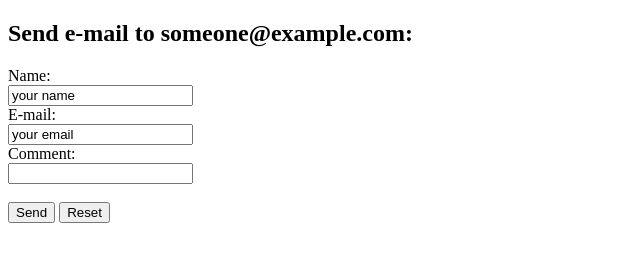
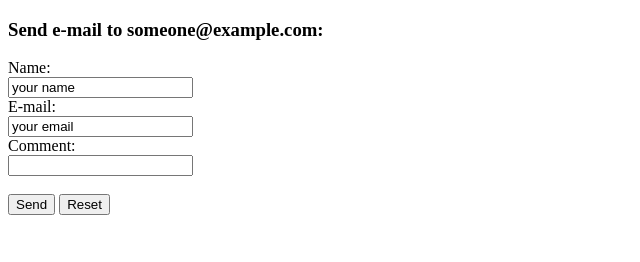
Before and after one commit to aparnau/testmail, a plain HTML site: page index.html in a window 1280 px wide. Shown: the whole page, without its empty margins (0-640 px from the left). Drawn offline with Linux system fonts and the light colour scheme.

Commit message:
test2
teste2

```diff
--- a/index.html
+++ b/index.html
@@ -2,7 +2,7 @@
 <html>
 <body>
 
-<h2>Send e-mail to someone@example.com:</h2>
+<h3>Send e-mail to someone@example.com:</h3>
 
 <form action="MAILTO:aparnaunny@bioquestglobal.com" method="post" enctype="text/plain">
 Name:<br>
```
